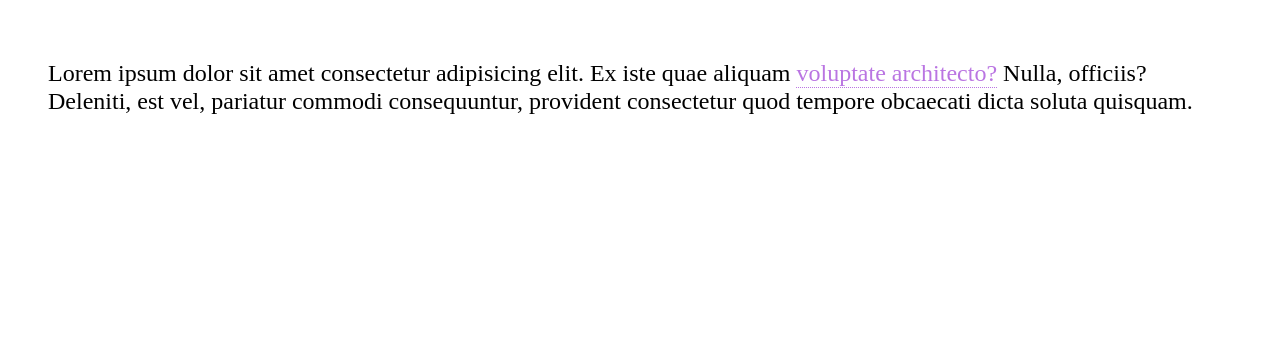
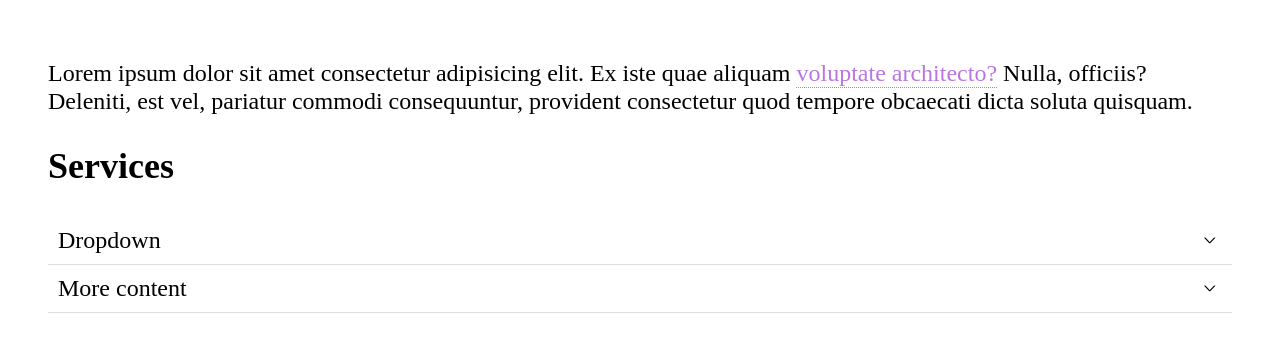
Before and after one commit to camilammoreira/ui-library, a website built with webpack: page dist/index.html in a window 1280 px wide. Built offline with nearby package versions, Linux system fonts and the light colour scheme.

Commit message:
dropdown

```diff
--- a/package.json
+++ b/package.json
@@ -4,7 +4,8 @@
   "main": "index.js",
   "scripts": {
     "build": "webpack --mode production",
-    "serve": "webpack-dev-server --mode development"
+    "serve": "webpack-dev-server --mode development",
+    "deploy": "gh-pages -d dist"
   },
   "author": "",
   "license": "ISC",
--- a/src/index.js
+++ b/src/index.js
@@ -1,8 +1,13 @@
 import "./ui/styles/style.css";
 import Tooltip from "./ui/tooltip";
+import Dropdown from "./ui/dropdown";
 
 // create tooltip
+const tooltip = new Tooltip(document.querySelector(".tooltip"));
+tooltip.init();
 
-const tooltip = new Tooltip(document.querySelector(".tooltip"));
-
-tooltip.init();
+// create dropdown
+document.querySelectorAll(".dropdown").forEach(element => {
+    const dropdown = new Dropdown(element);
+    dropdown.init();
+})
--- /dev/null
+++ b/src/ui/dropdown.js
@@ -0,0 +1,18 @@
+import "./styles/dropdown.css"
+
+class Dropdown {
+    constructor(container) {
+        this.container = container;
+        this.trigger = container.querySelector(".trigger");
+        this.content = container.querySelector(".content");
+    }
+
+    init() {
+        this.trigger.addEventListener("click", () => {
+            this.trigger.classList.toggle("active");
+            this.content.classList.toggle("active");
+        })
+    }
+}
+
+export { Dropdown as default }
--- /dev/null
+++ b/src/ui/styles/dropdown.css
@@ -0,0 +1,30 @@
+.dropdown .trigger {
+    border-bottom: 1px solid #ddd;
+    padding: 10px;
+    position: relative;
+    cursor: pointer;
+}
+
+.dropdown .trigger::after {
+    content: ">";
+    font-weight: bold;
+    display: inline-block;
+    position: absolute;
+    right: 15px;
+    /* Rotate chevron to face down and rescales to 0.5 hight and 1 width */
+    transform: rotate(90deg) scale(0.5, 1);
+    /* transition the transform property in 0.3 seconds when it cahnges */
+    transition: transform 0.3s;
+}
+
+.dropdown .trigger.active::after {
+    transform: rotate(-90deg) scale(0.5, 1);
+}
+
+.dropdown .content {
+    display: none;
+}
+
+.dropdown .content.active {
+    display: block;
+}
```
Also changed, not shown: dist/assets/bundle.js, dist/index.html.
